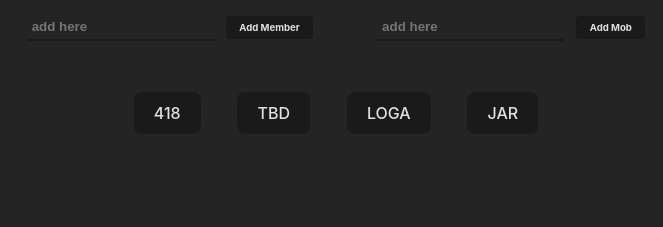
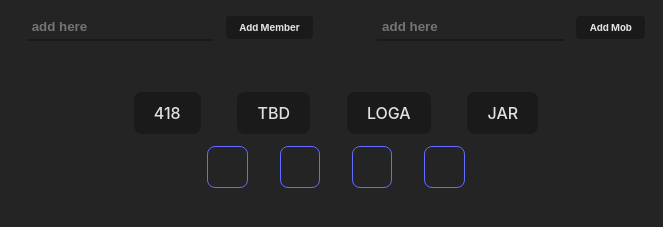
Before and after one commit to lvan-ni/mobster-frontend-418, a website built with Vite: page index.html in a window 1280 px wide. Shown: the part 125-352 px from the top of the page, without its empty margins (304-967 px from the left). Built offline with nearby package versions, Linux system fonts and the light colour scheme.

Commit message:
individual member card styling added; cl removed main.js

```diff
--- a/main.js
+++ b/main.js
@@ -12,13 +12,13 @@ const getMobNames = async event => {
   const mob = await response.json();
   const mobMembers = mob;
   const name = mobMembers.map(m => m.memberName);
-//  console.log(mob);
 
 
   const card1 = document.getElementById('nameCard1');
   const card2 = document.getElementById('nameCard2');
   const card3 = document.getElementById('nameCard3');
   const card4 = document.getElementById('nameCard4');
+
 
   card1.innerText = name[0];
   card2.innerText = name[1];
--- a/style.css
+++ b/style.css
@@ -101,7 +101,13 @@ section {
 }
 
 span {
-
+  border-radius: 8px;
+  border: 1px solid;
+  padding: 0.6em 1.2em;
+  margin: 1em;
+  font-size: 1em;
+  font-weight: 500;
+  font-family: inherit;
 }
 
 /* @media (prefers-color-scheme: light) {
```
